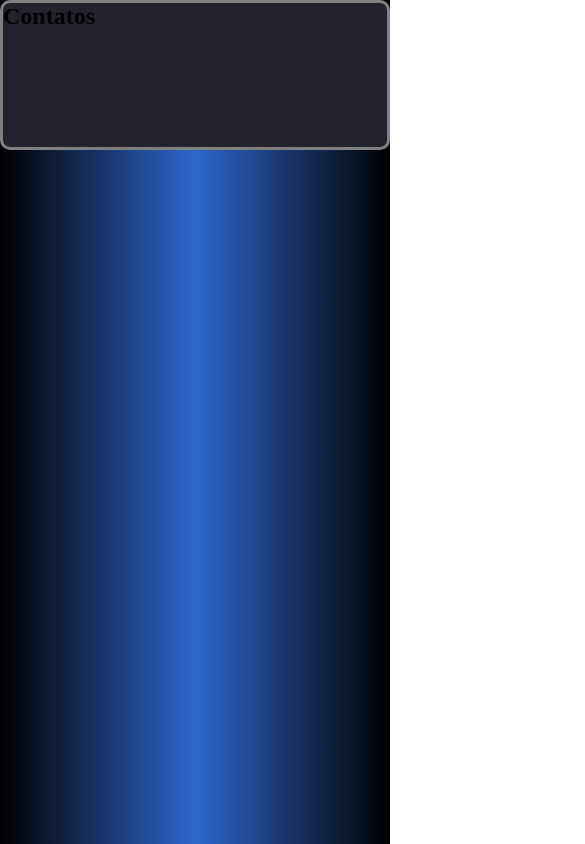
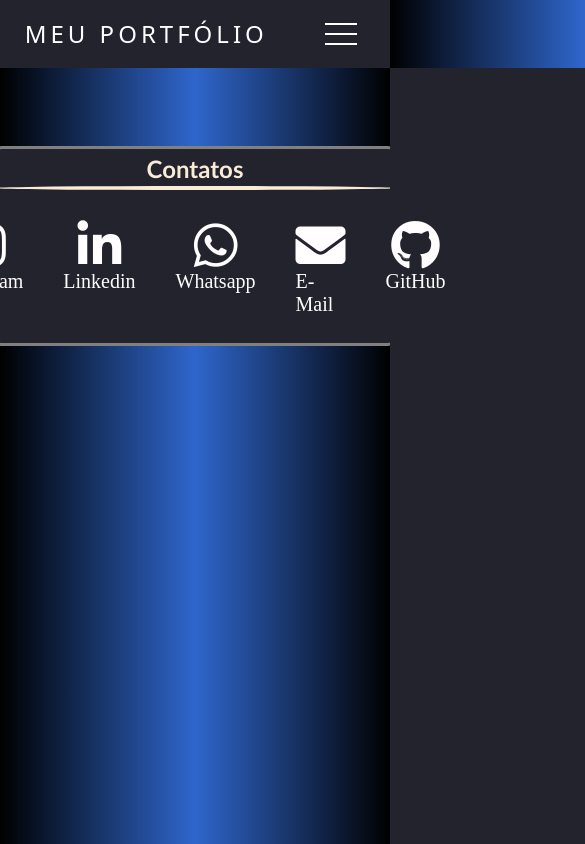
Before and after one commit to Artoriasif/Meu-Portfolio, a website: page pages/Contatos/index.html in a window 390 px wide. Shown: the whole page, 585 px wide, since content can reach past the window. Drawn offline with Linux system fonts and the light colour scheme.

Commit message:
Alteração na página contatos e no fluxo de pags

```diff
--- /dev/null
+++ b/package.json
@@ -0,0 +1,5 @@
+{
+  "dependencies": {
+    "bootstrap-icons": "^1.7.2"
+  }
+}
--- a/pages/Contatos/index.html
+++ b/pages/Contatos/index.html
@@ -10,15 +10,54 @@
 
     <link rel="stylesheet" href="style.css"/>
 
-
-
 </head>
 <body>
+    <header>
+
+        <nav>
+
+            <a class="logo" href="/">Meu Portfólio</a>
+
+            <div class="mobile-menu">
+
+                <div class="line1"></div>
+                <div class="line2"></div>
+                <div class="line3"></div>
+
+            </div>
+
+            <ul class="nav-list">
+
+                <li><a href="./index.html">Início</a></li>
+                <li><a href="../SobreMim/index.html">Sobre Mim</a></li>
+                <li><a href="../Curriculo/curriculo.html">Curriculo</a></li>
+                <li><a href="../Contatos/index.html">Contatos</a></li>
+
+            </ul>
+
+        </nav>
+
+    </header>
     <section class="position">
         <div class="contato-container">
-            <h2 class="titulo">Contatos</h2>
+            <h2 class="titulo">Contatos
+                <div class="line"></div>
+            </h2>
             <div class="icon-contatos">
-
+                <div class="footTxt">
+                    <ul>
+                        <li> <a href="https://www.instagram.com/_belm0nt/" target="_blank"><i class="fab fa-instagram"></i></a>
+                            instagram</li>
+                        <li><a href="https://www.linkedin.com/in/pedro-mendes-1ba551215/" target="_blank"><i
+                                    class="fab fa-linkedin-in"></i></a>Linkedin</li>
+                        <li> <a href="https://api.whatsapp.com/send?phone=5521998200937&text=Entre%20em%20contato!" target="_blank"><i
+                                    class="fab fa-whatsapp" aria-hidden="true"></i></a>Whatsapp</li>
+                        <li> <a href="mailto:pedrohh0012@icloud.com" target="_blank"><i class="fa fa-envelope"
+                                    aria-hidden="true"></i></a>E-Mail </li>
+                        <li><a href="https://github.com/Artoriasif" target="_blank"><i class="fab fa-github" aria-hidden="true"></i></a>
+                        GitHub </p></li>
+                    </ul>
+                </div>
             </div>
         </div>
     </section>
--- a/pages/Contatos/style.css
+++ b/pages/Contatos/style.css
@@ -1,18 +1,188 @@
 @import url("../../global.css");
+@import url("https://cdnjs.cloudflare.com/ajax/libs/font-awesome/5.14.0/css/all.min.css");
+@import url("https://fonts.googleapis.com/css2?family=Ubuntu&display=swap");
+@import url("https://fonts.googleapis.com/css2?family=Source+Sans+Pro:wght@300&display=swap");
 
 body {
   background-image: linear-gradient(to right, black, rgb(47, 102, 204), black);
 }
-
+.line {
+  width: 400px;
+  height: 4px;
+  background-color: antiquewhite;
+  border-radius: 100%;
+  margin-top: 3px;
+}
 .position {
   display: flex;
   justify-content: center;
+  margin-top: 20%;
 }
 .contato-container {
   background-color: var(--cor-principal);
   width: 1000px;
-  height: 150px;
+  height: 200px;
   border-radius: 10px;
   border-style: solid;
   border-color: var(--cor-borda);
 }
+.titulo {
+  text-align: center;
+  margin-top: 5px;
+  color: var(--cor-letras-info);
+  font-family: var(--fonte-titulos);
+  align-items: center;
+  display: flex;
+  flex-direction: column;
+}
+.footTxt {
+  font-family: var(--fonte-info);
+  justify-content: center;
+  font-size: 20px;
+  color: rgb(0, 0, 0);
+  display: flex;
+  flex-direction: row;
+  position: relative;
+  width: 100%;
+}
+
+.footTxt ul {
+  display: flex;
+  flex-direction: row;
+  position: absolute;
+  margin: 10px;
+}
+.footTxt ul > li {
+  display: flex;
+  flex-direction: column;
+  align-items: center;
+  width: 25%;
+  margin: 20px;
+  color: rgb(255, 253, 253);
+}
+
+li > a > i {
+  font-size: 50px;
+  color: rgb(255, 253, 253);
+}
+
+ul > img {
+  width: 100%;
+}
+
+ul {
+  list-style-type: none;
+  font-family: --font-txt;
+}
+* {
+  margin: 0;
+  padding: 0;
+}
+
+a {
+  color: #fff;
+  text-decoration: none;
+  transition: 0.3s;
+}
+
+a:hover {
+  opacity: 0.7;
+}
+
+.logo {
+  font-size: 24px;
+  text-transform: uppercase;
+  letter-spacing: 4px;
+}
+
+nav {
+  display: flex;
+  justify-content: space-around;
+  align-items: center;
+  font-family: system-ui, -apple-system, Helvetica, Arial, sans-serif;
+  background: #23232e;
+  height: 8vh;
+}
+
+main {
+  background: url("https://i.pinimg.com/564x/97/9d/9c/979d9ce9b1b529d6abc68511bb315d2c.jpg")
+    no-repeat center center;
+  background-size: cover;
+  height: 96vh;
+}
+
+.nav-list {
+  list-style: none;
+  display: flex;
+}
+
+.nav-list li {
+  letter-spacing: 3px;
+  margin-left: 32px;
+}
+
+.mobile-menu {
+  display: none;
+  cursor: pointer;
+}
+
+.mobile-menu div {
+  width: 32px;
+  height: 2px;
+  background: #fff;
+  margin: 8px;
+  transition: 0.3s;
+}
+
+@media (max-width: 999px) {
+  body {
+    overflow-x: hidden;
+  }
+  .nav-list {
+    position: absolute;
+    top: 8vh;
+    right: 0;
+    width: 50vw;
+    height: 92vh;
+    background: #23232e;
+    flex-direction: column;
+    align-items: center;
+    justify-content: space-around;
+    transform: translateX(100%);
+    transition: transform 0.3s ease-in;
+  }
+  .nav-list li {
+    margin-left: 0;
+    opacity: 0;
+  }
+  .mobile-menu {
+    display: block;
+  }
+}
+
+.nav-list.active {
+  transform: translateX(0);
+}
+
+@keyframes navLinkFade {
+  from {
+    opacity: 0;
+    transform: translateX(50px);
+  }
+  to {
+    opacity: 1;
+    transform: translateX(0);
+  }
+}
+
+.mobile-menu.active .line1 {
+  transform: rotate(-45deg) translate(-8px, 8px);
+}
+
+.mobile-menu.active .line2 {
+  opacity: 0;
+}
+
+.mobile-menu.active .line3 {
+  transform: rotate(45deg) translate(-5px, -7px);
+}
```
Also changed, not shown: pages/SobreMim/index.html (+1 -1 lines), 1 other file.
